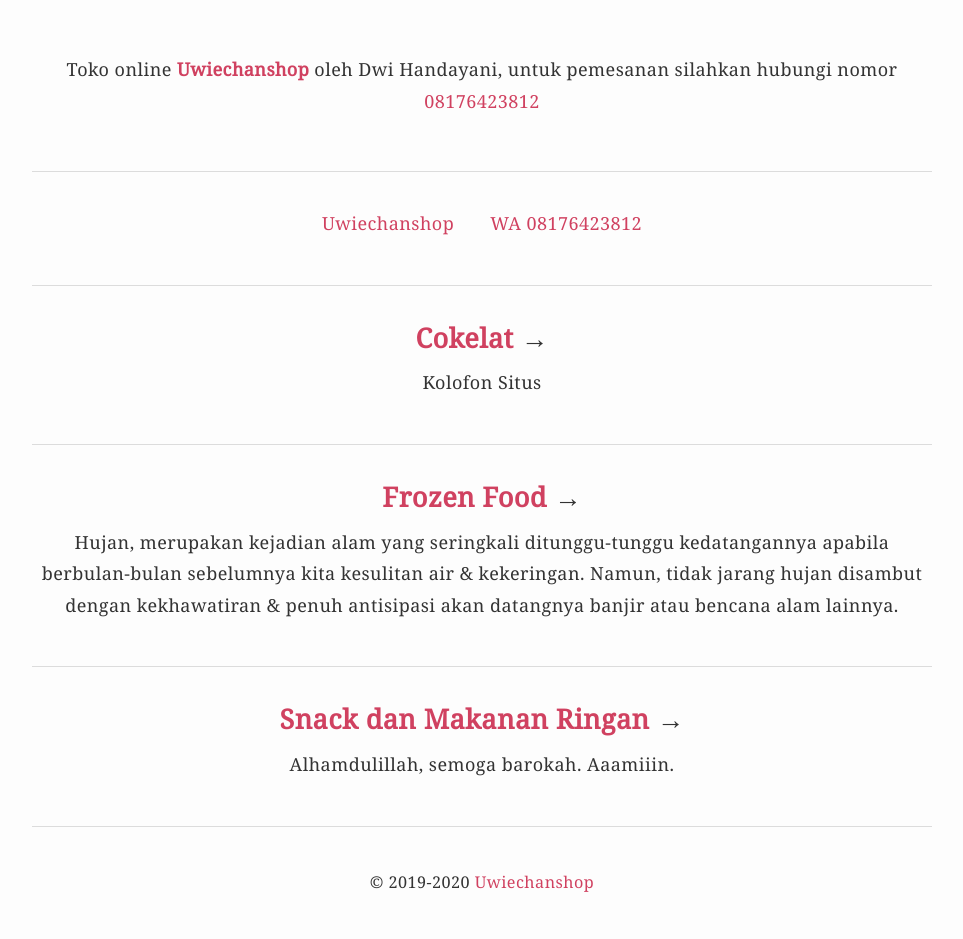
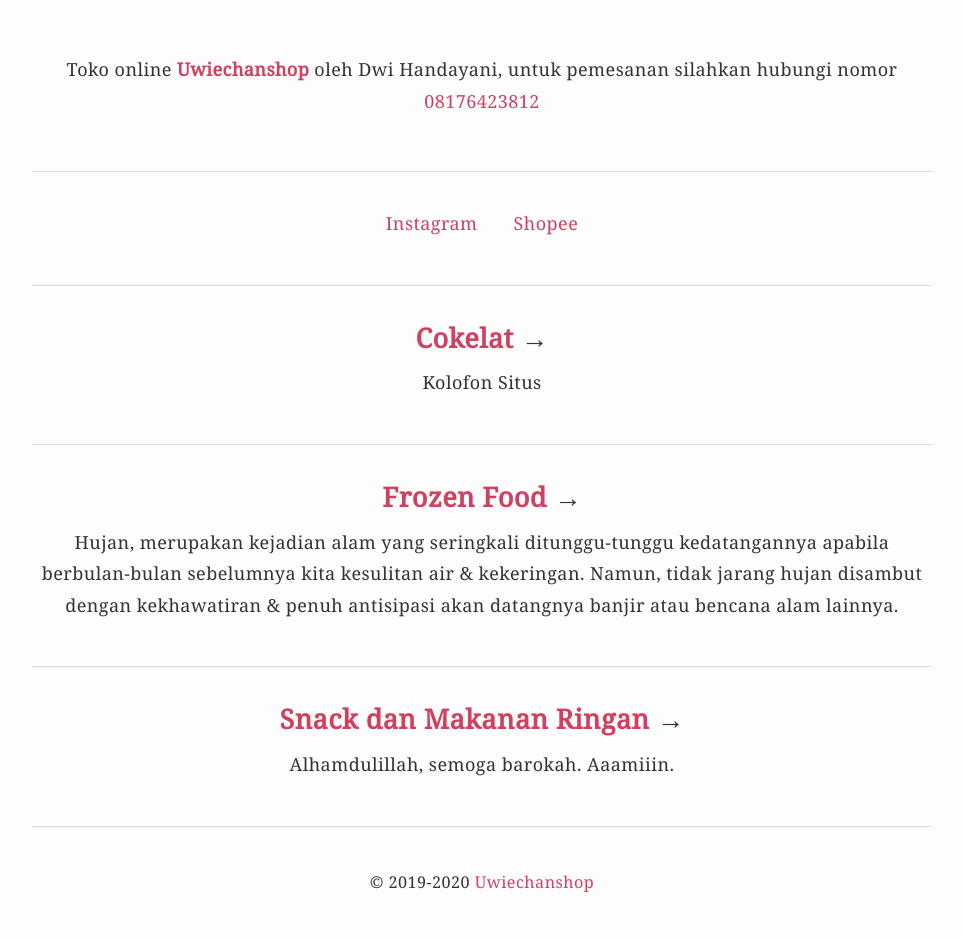
Before and after one commit to krhmwn/uwiechanshop, a Jekyll site: the page built from index.html, in a window 1280 px wide. Shown: the whole page, without its empty margins (158-1121 px from the left). Built offline with Jekyll 4.4.1, drawn with Linux system fonts in a browser that asks for light colours.

Commit message:
Update v.1.2.8

```diff
--- a/_layouts/default.html
+++ b/_layouts/default.html
@@ -25,7 +25,7 @@
 <body>
 <div class="container">
 <header>Toko online <b><a href="/">{{ site.title }}</a></b> oleh Dwi Handayani, untuk pemesanan silahkan hubungi nomor <a href="https://api.whatsapp.com/send?phone=628176423812&text=Assalamualaykum%2C%20saya%20mau%20pesan%20...">08176423812</a></li></header>
-<nav><ul><li><a href="/">{{ site.title }}</a></li><li><a href="https://api.whatsapp.com/send?phone=628176423812&text=Assalamualaykum%2C%20saya%20mau%20pesan%20...">WA 08176423812</a></li></ul></nav>
+<nav><ul><li><a href="https://www.instagram.com/uwiechanshop">Instagram</a></li><li><a href="https://shopee.co.id/uwiechanhandayani">Shopee</a></li></ul></nav>
 {{ content }}
 <footer>&copy; 2019-{{ site.time | date: "%Y" }} <a href="/">{{ site.title }}</a></footer>
 </div>
```
